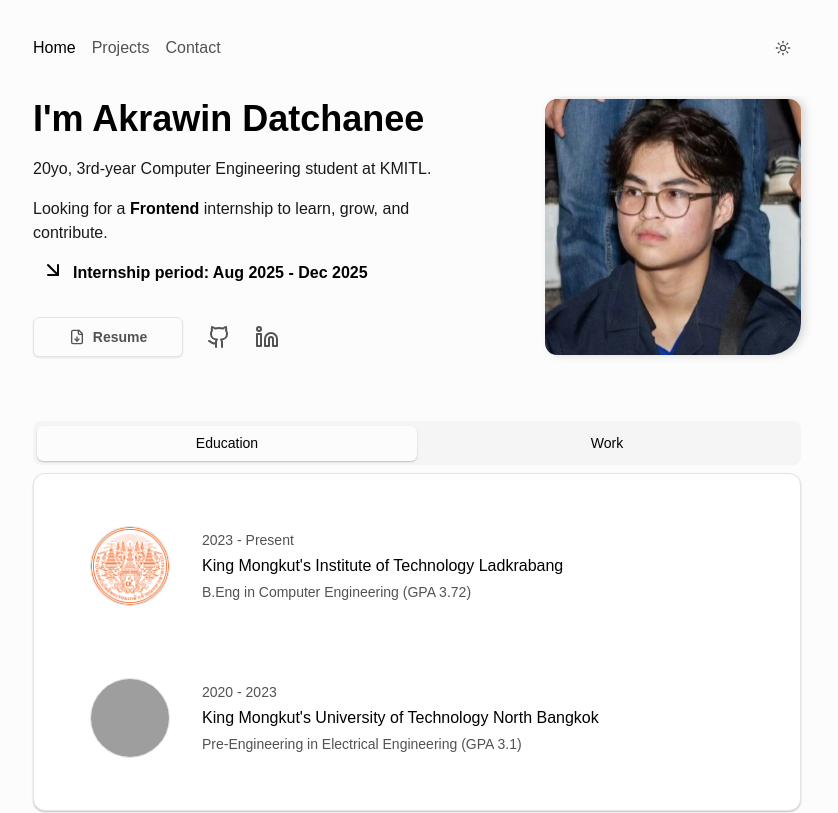
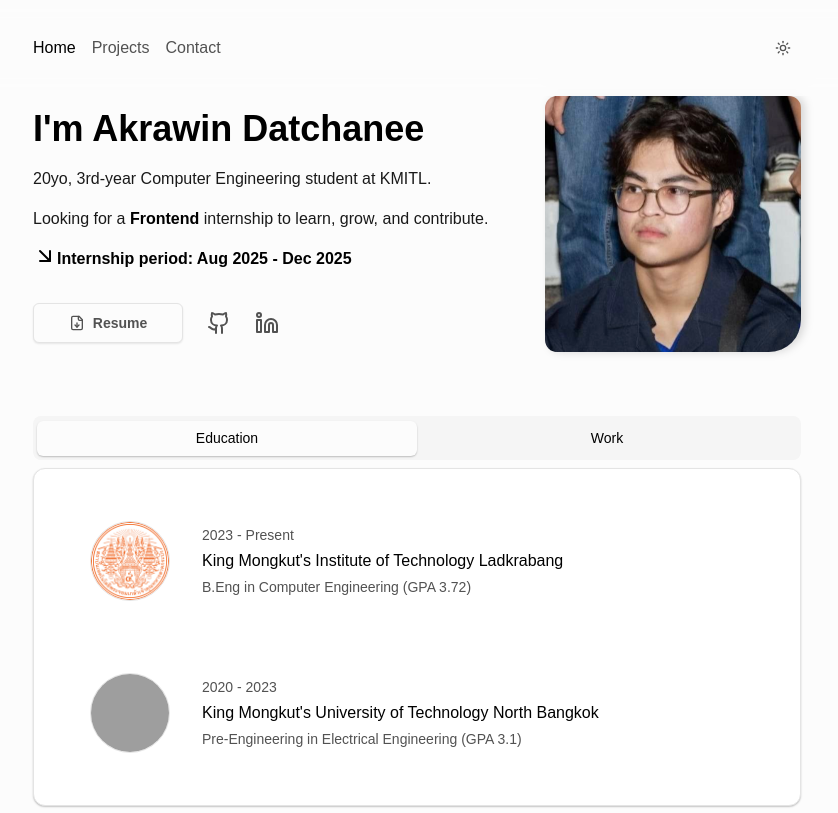
Before and after one commit to Onlyakr/only-portfolio, a Next.js app: page / in a window 1280 px wide. Shown: the top 813 px of the page, without its empty margins (223-1061 px from the left). Built offline with nearby package versions, Linux system fonts and the light colour scheme; grey boxes are pictures that could not be loaded.

Commit message:
fix: increase width of intro description

```diff
--- a/app/page.tsx
+++ b/app/page.tsx
@@ -17,7 +17,7 @@ const Home = () => {
   return (
     <div className="flex flex-col gap-16">
       <section className="flex flex-col-reverse items-center justify-between gap-8 md:flex-row">
-        <div className="flex max-w-[400px] flex-1 flex-col gap-4 md:max-w-[420px]">
+        <div className="flex max-w-[500px] flex-1 flex-col gap-4">
           <h1 className="text-4xl leading-tight font-bold">
             I&apos;m {intro.name}
           </h1>
@@ -30,7 +30,7 @@ const Home = () => {
             to learn, grow, and contribute.
           </p>
           <p className="text-primary relative flex items-center text-base font-semibold">
-            <ArrowDownRight className="mx-2 animate-bounce" />
+            <ArrowDownRight className="animate-bounce" />
             {intro.thirdDescription}
           </p>
 
```
